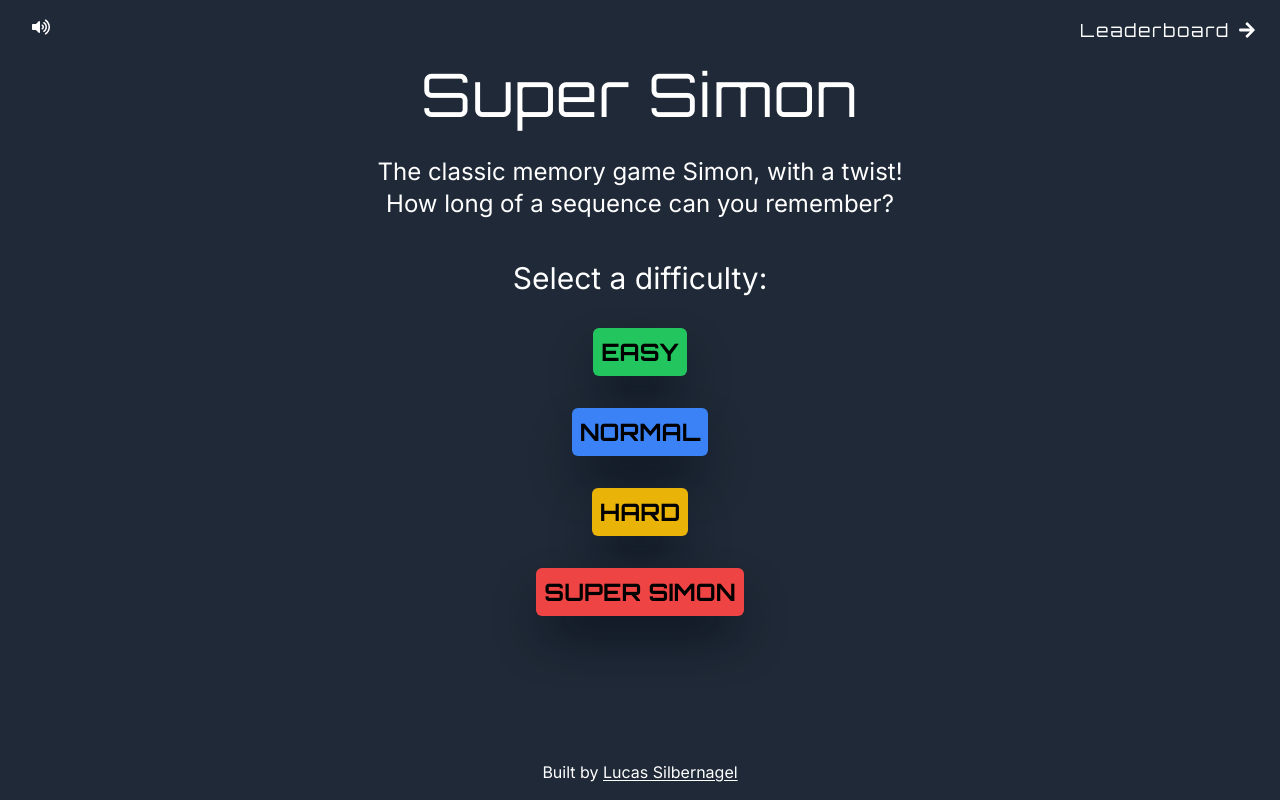
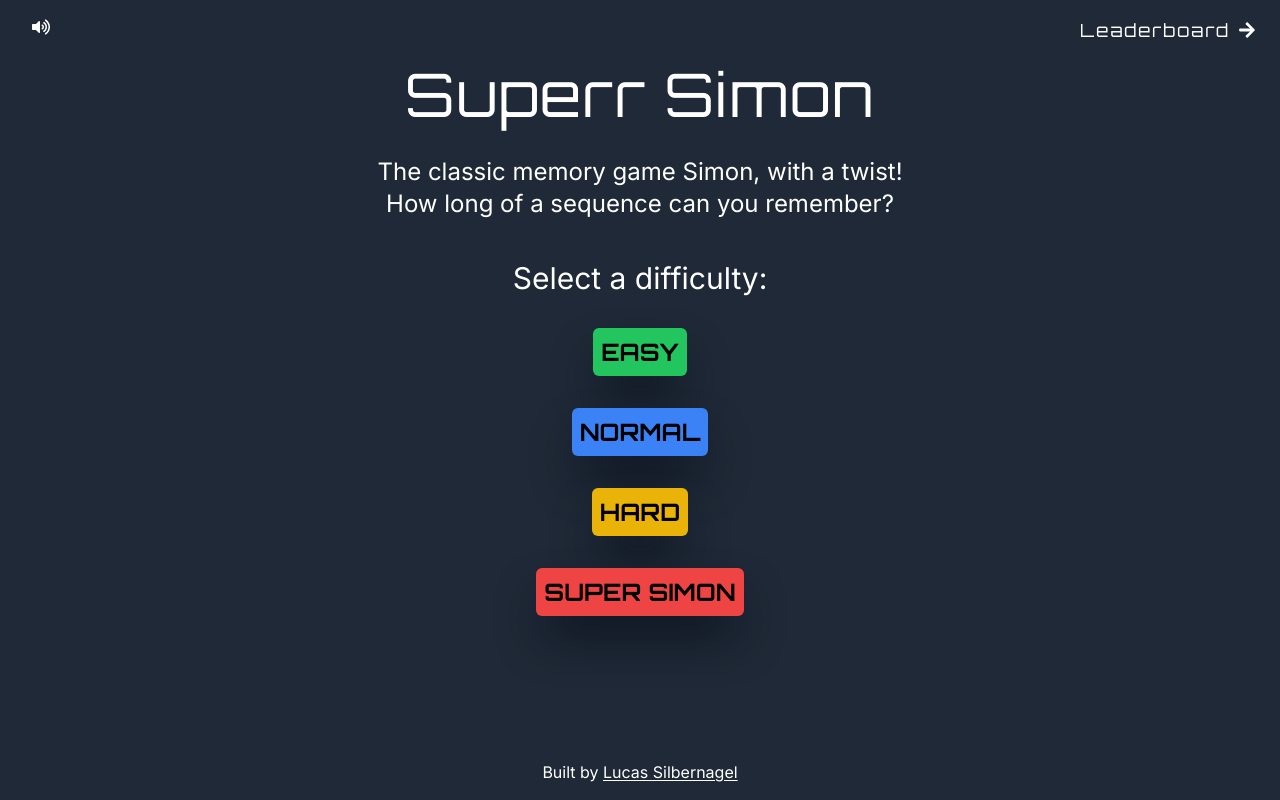
Before and after one commit to LucasSilbernagel/super-simon, a Next.js app: page / in a window 1280 px wide. Built offline with nearby package versions, Linux system fonts and the light colour scheme; no server answers; the database is empty.

Commit message:
testing action

```diff
--- a/app/components/Header/Header.tsx
+++ b/app/components/Header/Header.tsx
@@ -67,7 +67,7 @@ const Header = () => {
           <h1
             className={`text-4xl sm:text-6xl my-4 ${orbitron.className} tracking-wide`}
           >
-            Super Simon
+            Superr Simon
           </h1>
           <h2
             className="text-xl sm:text-2xl leading-relaxed mt-8 px-2 sm:px-0"
```
